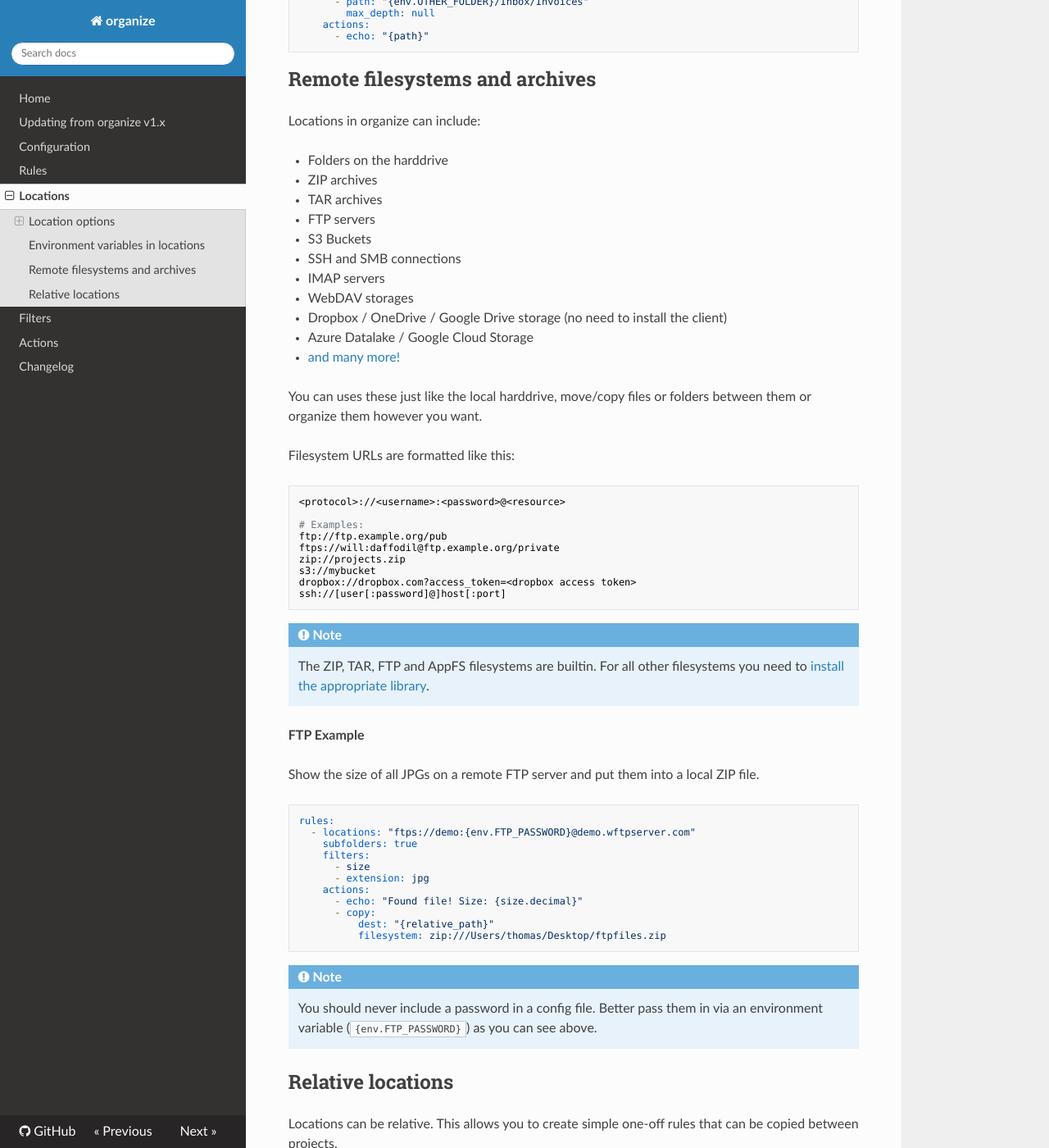
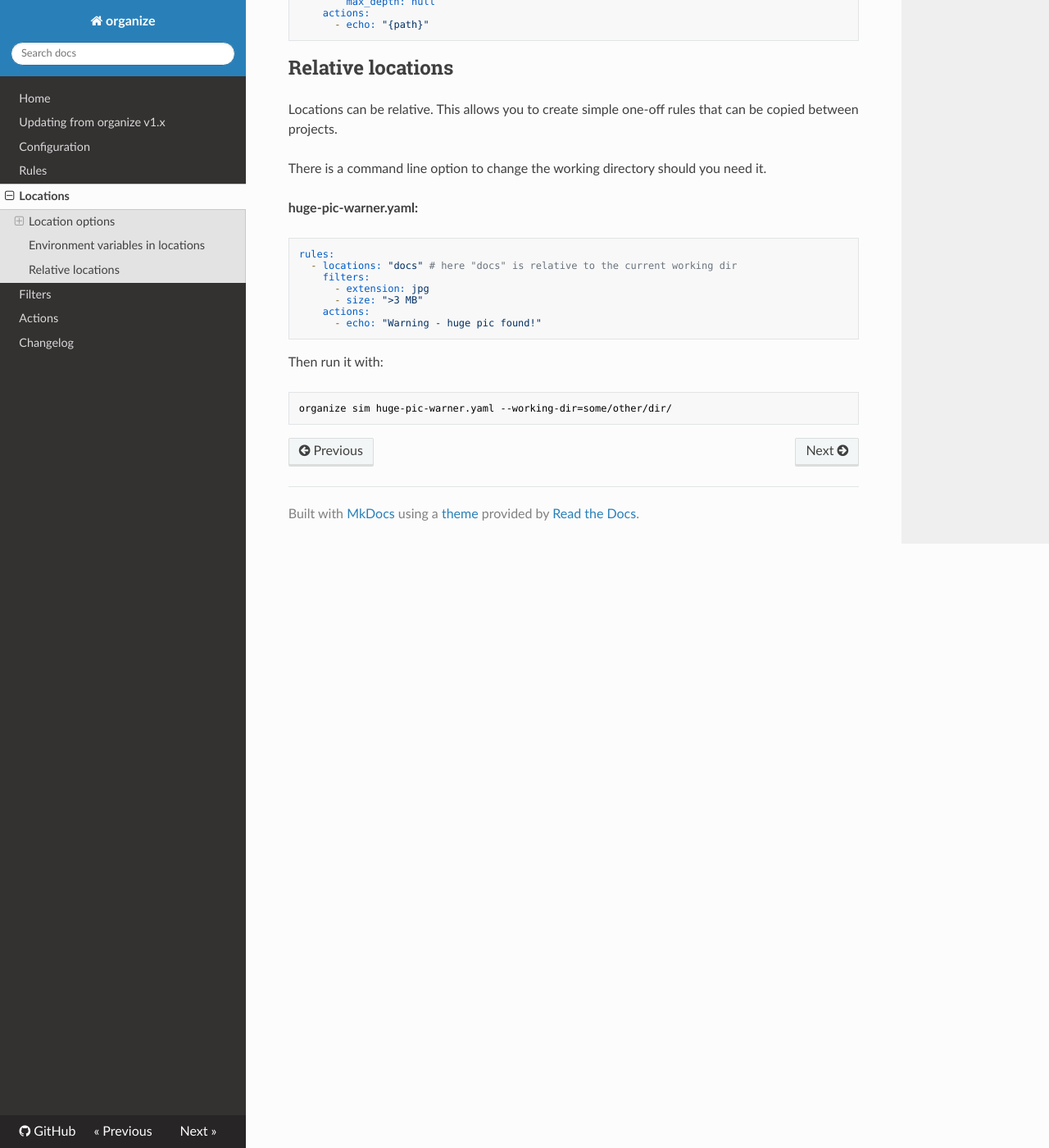
Before and after one commit to tfeldmann/organize, an MkDocs documentation site: the page built from docs/locations.md, in a window 1280 px wide and 1400 px high, scrolled down 2721 px. Shown: the whole window at 82% size. Built offline with MkDocs 1.6.1, drawn with Linux system fonts in a browser that asks for light colours; nearby versions of some CDN libraries; some of the changed text lies outside the part shown.

Commit message:
udpate docs

````diff
--- a/docs/locations.md
+++ b/docs/locations.md
@@ -48,11 +48,10 @@ rules:
         ignore_errors: ...
         filter: ...
         filter_dirs: ...
-        filesystem: ...
 ```
 
 **path** (`str`)<br>
-Path to a local folder or a [Filesystem URL](#filesystems).
+Path to a local folder
 
 **max_depth** (`int` or `null`)<br>
 Maximum directory depth to search.
@@ -138,68 +137,6 @@ rules:
       - echo: "{path}"
 ```
 
-## Remote filesystems and archives
-
-Locations in organize can include:
-
-- Folders on the harddrive
-- ZIP archives
-- TAR archives
-- FTP servers
-- S3 Buckets
-- SSH and SMB connections
-- IMAP servers
-- WebDAV storages
-- Dropbox / OneDrive / Google Drive storage (no need to install the client)
-- Azure Datalake / Google Cloud Storage
-- [and many more!](https://www.pyfilesystem.org/page/index-of-filesystems)
-
-You can uses these just like the local harddrive, move/copy files or folders between
-them or organize them however you want.
-
-Filesystem URLs are formatted like this:
-
-```sh
-<protocol>://<username>:<password>@<resource>
-
-# Examples:
-ftp://ftp.example.org/pub
-ftps://will:daffodil@ftp.example.org/private
-zip://projects.zip
-s3://mybucket
-dropbox://dropbox.com?access_token=<dropbox access token>
-ssh://[user[:password]@]host[:port]
-```
-
-!!! note
-
-    The ZIP, TAR, FTP and AppFS filesystems are builtin.
-    For all other filesystems you need to
-    [install the appropriate library](https://www.pyfilesystem.org/page/index-of-filesystems).
-
-**FTP Example**
-
-Show the size of all JPGs on a remote FTP server and put them into a local ZIP file.
-
-```yaml
-rules:
-  - locations: "ftps://demo:{env.FTP_PASSWORD}@demo.wftpserver.com"
-    subfolders: true
-    filters:
-      - size
-      - extension: jpg
-    actions:
-      - echo: "Found file! Size: {size.decimal}"
-      - copy:
-          dest: "{relative_path}"
-          filesystem: zip:///Users/thomas/Desktop/ftpfiles.zip
-```
-
-!!! note
-
-    You should never include a password in a config file. Better pass them in via an
-    environment variable (`{env.FTP_PASSWORD}`) as you can see above.
-
 ## Relative locations
 
 Locations can be relative. This allows you to create simple one-off rules that can be
````
Also changed, not shown: docs/actions.md (+2 -2 lines).
